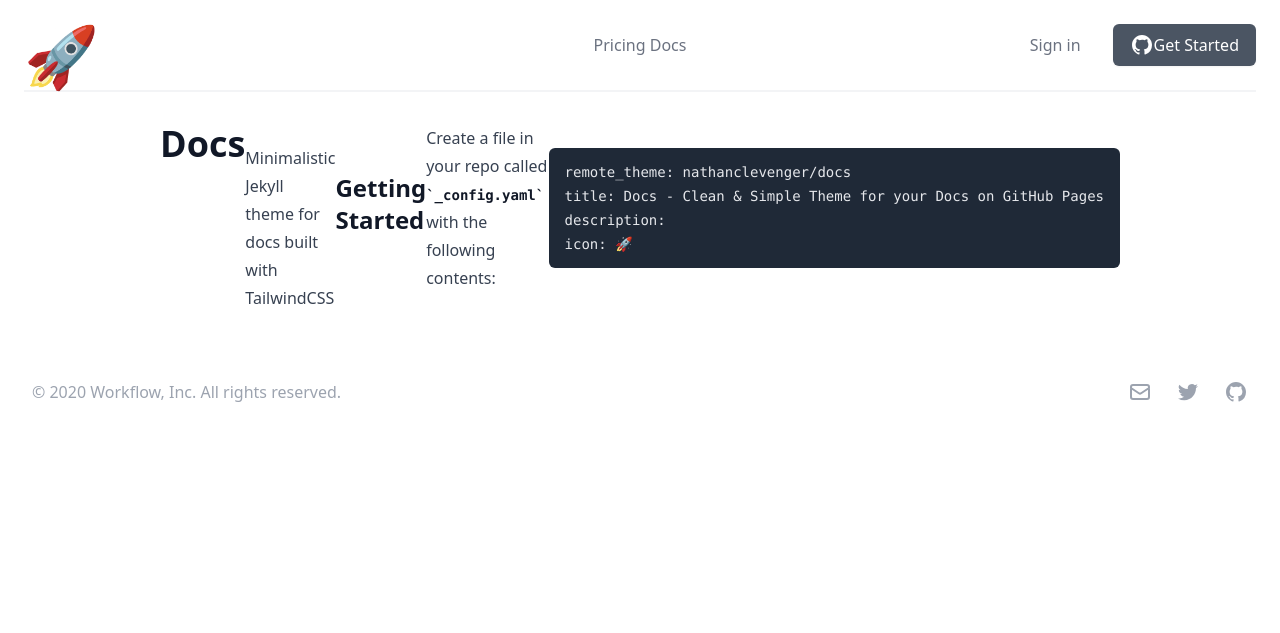
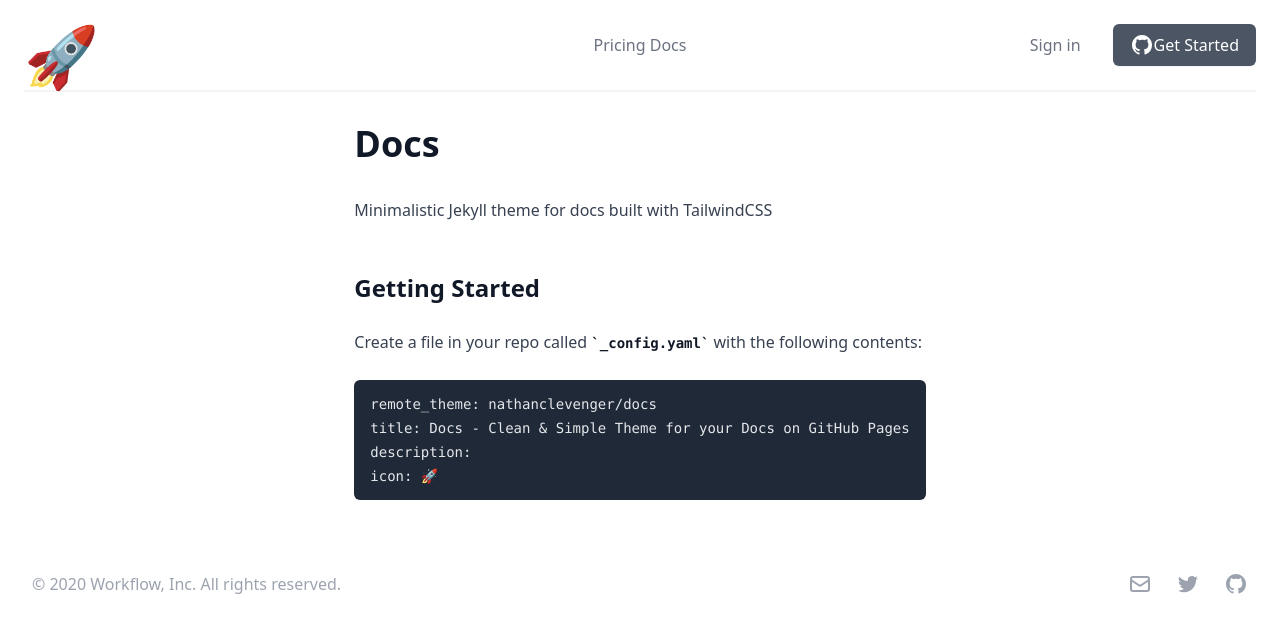
Before and after one commit to nathanclevenger/docs, a Jekyll site: the page built from README.md, in a window 1280 px wide. Shown: the top 633 px of the page. Built offline with Jekyll 4.4.1, drawn with Linux system fonts in a browser that asks for light colours; nearby versions of some CDN libraries; our own code applies the rules of GitHub Pages for plain Markdown files.

Commit message:
Update default.html

```diff
--- a/_layouts/default.html
+++ b/_layouts/default.html
@@ -54,9 +54,10 @@
     </div>
   </div>
 </div>
-
-  <div class="prose flex mx-auto max-w-md px-4 sm:max-w-3xl sm:px-6 lg:px-8 lg:max-w-5xl pt-8">
-    {{ content }}
+  <div class="flex">
+    <div class="prose mx-auto max-w-md px-4 sm:max-w-3xl sm:px-6 lg:px-8 lg:max-w-5xl pt-8">
+      {{ content }}
+    </div>
   </div>
 
   <!-- This example requires Tailwind CSS v2.0+ -->
```
